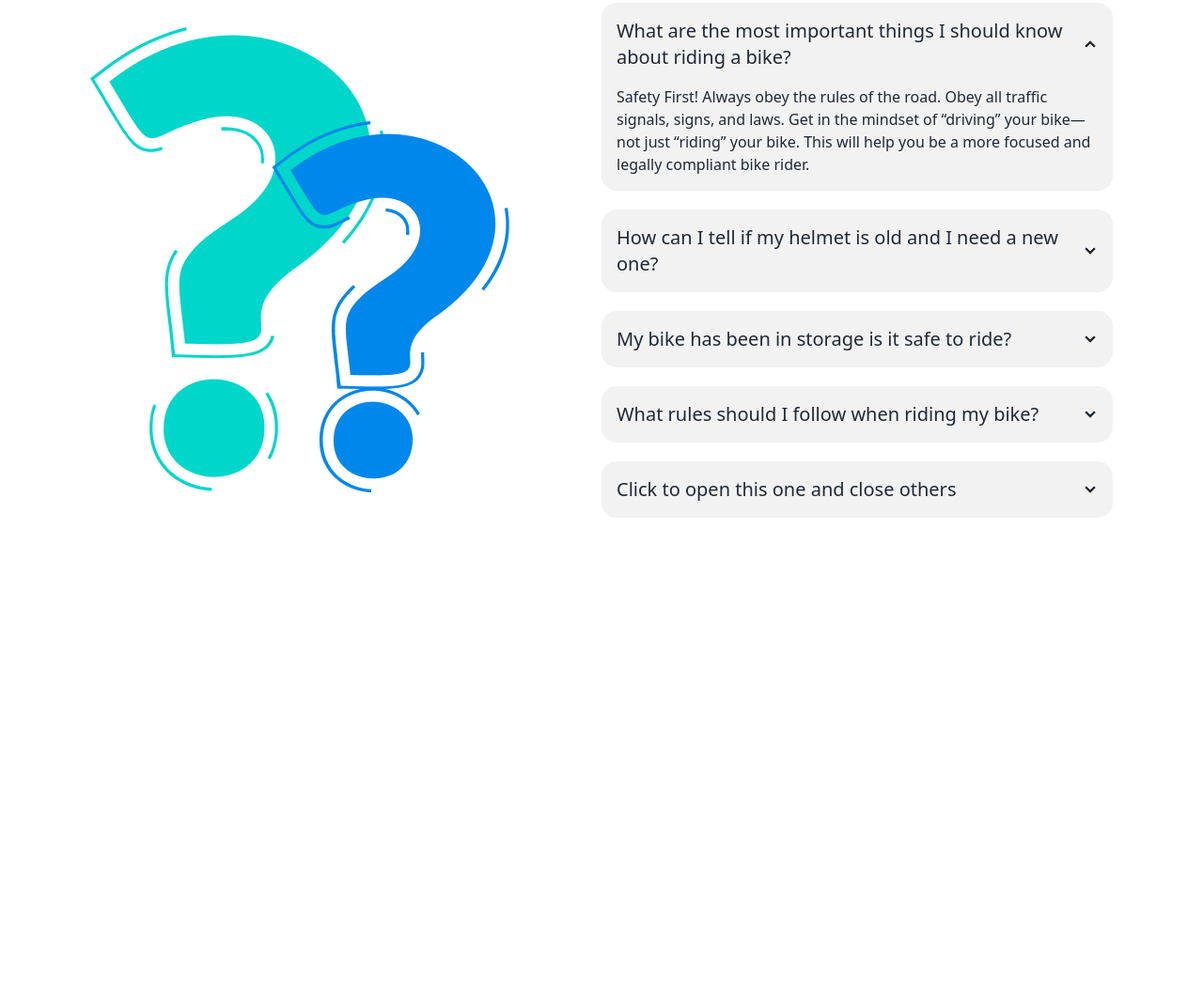
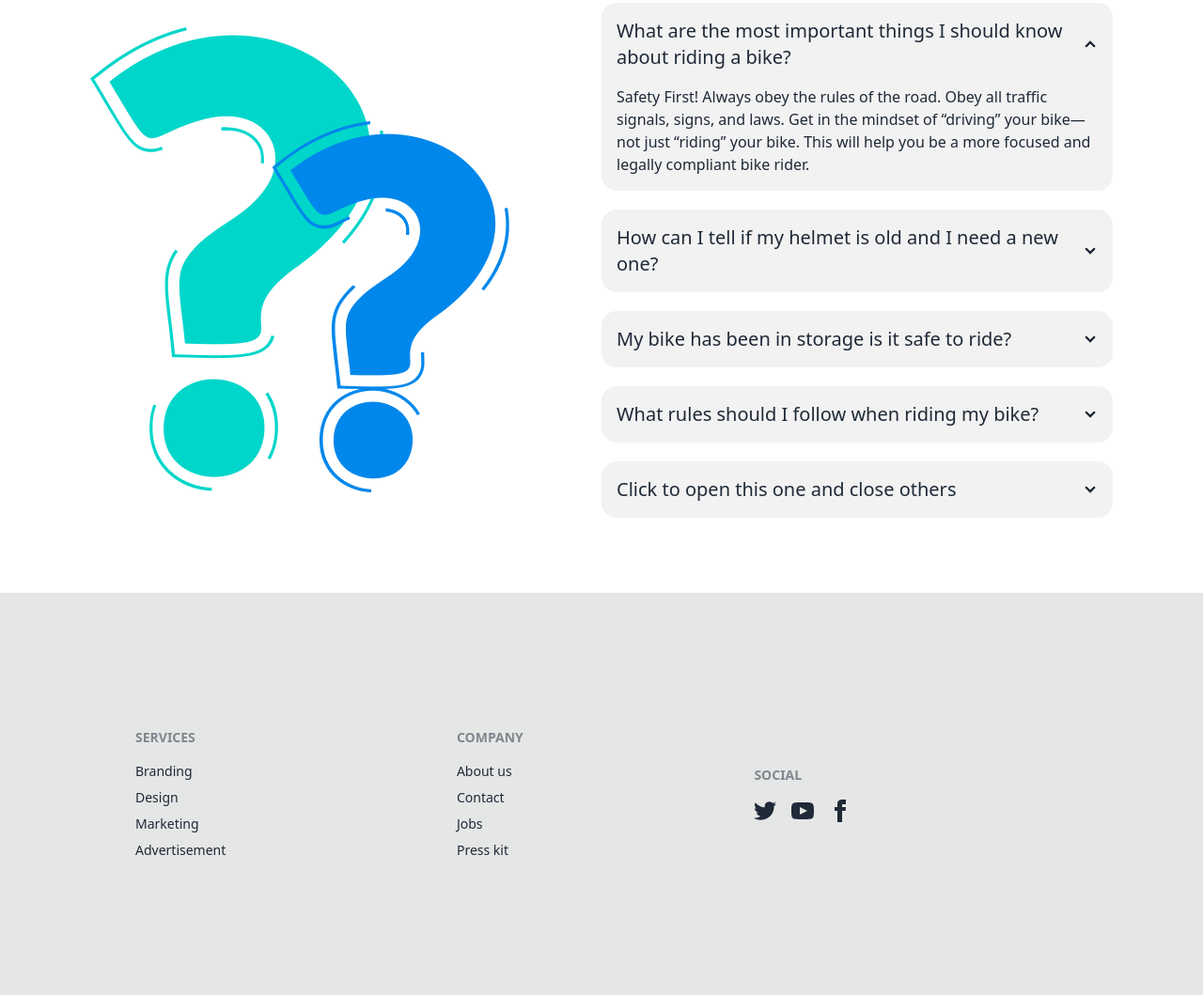
Before and after one commit to nuralam17516/biker-zone, a plain HTML site: page index.html in a window 1280 px wide. Shown: the part 2898-3957 px from the top of the page at 94% size. Before the commit the page ends 3529 px from the top, so only its background shows below. Drawn offline with nearby package versions, Linux system fonts and the light colour scheme.

Commit message:
added footer section

```diff
--- a/index.html
+++ b/index.html
@@ -329,9 +329,33 @@
                 </div>
             </div>
         </section>
-
     </main>
-    <footer></footer>
+    <footer>
+        <footer class="footer p-36 bg-base-300 text-base-content text-center items-center">
+            <div>
+              <span class="footer-title">Services</span>
+              <a class="link link-hover">Branding</a>
+              <a class="link link-hover">Design</a>
+              <a class="link link-hover">Marketing</a>
+              <a class="link link-hover">Advertisement</a>
+            </div>
+            <div>
+              <span class="footer-title">Company</span>
+              <a class="link link-hover">About us</a>
+              <a class="link link-hover">Contact</a>
+              <a class="link link-hover">Jobs</a>
+              <a class="link link-hover">Press kit</a>
+            </div>
+            <div>
+              <span class="footer-title">Social</span>
+              <div class="grid grid-flow-col gap-4">
+                <a><svg xmlns="http://www.w3.org/2000/svg" width="24" height="24" viewBox="0 0 24 24" class="fill-current"><path d="M24 4.557c-.883.392-1.832.656-2.828.775 1.017-.609 1.798-1.574 2.165-2.724-.951.564-2.005.974-3.127 1.195-.897-.957-2.178-1.555-3.594-1.555-3.179 0-5.515 2.966-4.797 6.045-4.091-.205-7.719-2.165-10.148-5.144-1.29 2.213-.669 5.108 1.523 6.574-.806-.026-1.566-.247-2.229-.616-.054 2.281 1.581 4.415 3.949 4.89-.693.188-1.452.232-2.224.084.626 1.956 2.444 3.379 4.6 3.419-2.07 1.623-4.678 2.348-7.29 2.04 2.179 1.397 4.768 2.212 7.548 2.212 9.142 0 14.307-7.721 13.995-14.646.962-.695 1.797-1.562 2.457-2.549z"></path></svg></a>
+                <a><svg xmlns="http://www.w3.org/2000/svg" width="24" height="24" viewBox="0 0 24 24" class="fill-current"><path d="M19.615 3.184c-3.604-.246-11.631-.245-15.23 0-3.897.266-4.356 2.62-4.385 8.816.029 6.185.484 8.549 4.385 8.816 3.6.245 11.626.246 15.23 0 3.897-.266 4.356-2.62 4.385-8.816-.029-6.185-.484-8.549-4.385-8.816zm-10.615 12.816v-8l8 3.993-8 4.007z"></path></svg></a>
+                <a><svg xmlns="http://www.w3.org/2000/svg" width="24" height="24" viewBox="0 0 24 24" class="fill-current"><path d="M9 8h-3v4h3v12h5v-12h3.642l.358-4h-4v-1.667c0-.955.192-1.333 1.115-1.333h2.885v-5h-3.808c-3.596 0-5.192 1.583-5.192 4.615v3.385z"></path></svg></a>
+              </div>
+            </div>
+          </footer>
+    </footer>
 </body>
 
 </html>
```
